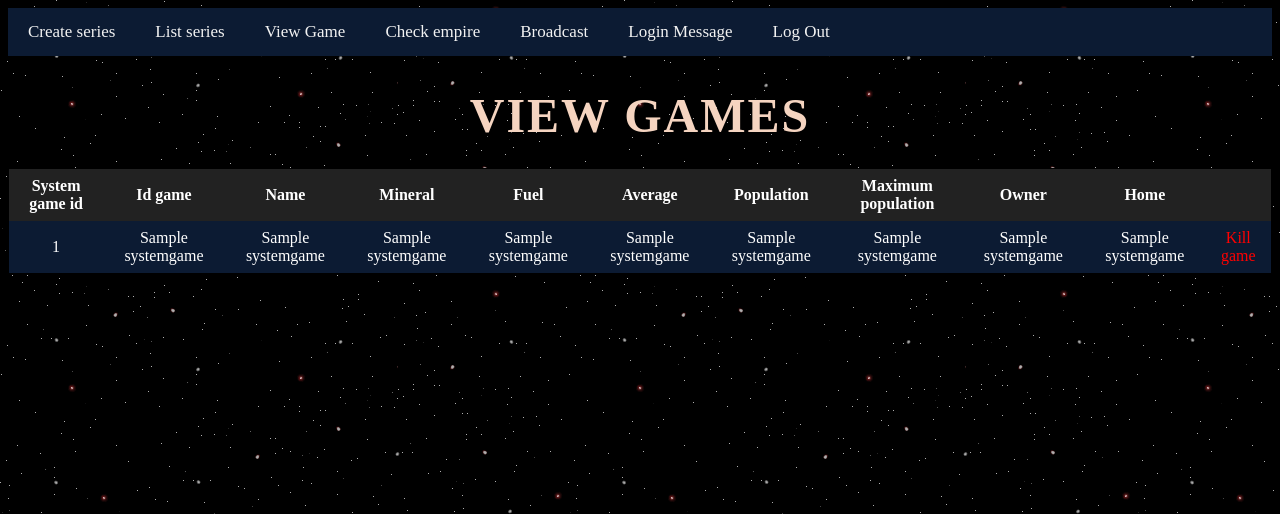
After one commit to ThomasDelhayeCondorcet/StellarCrisisThomasLaurie2023, a Flask app: page /ViewGame in a window 1280 px wide. The commit adds this page. Shown: the top 514 px of the page. Run offline with Flask 3, Linux system fonts and the light colour scheme; a database or web service that is not in the repository returns one stand-in record (values such as "Sample title"); some libraries are stand-ins or nearby versions.

```diff
--- a/app.py
+++ b/app.py
@@ -430,22 +430,33 @@ def UserPage():
     cursor.execute(query)
     logmsg = cursor.fetchone()[0]
     return render_template("UserPage.html", Broadcast=Broadcast, logmsg=logmsg)
-@app.route("/ListGames", methods=['GET', 'POST'])
+@app.route("/ListGames")
 def ListGames():
-    if request.method == 'POST':
-        return render_template("ListGames.html")
-    else:
-
         conn = psycopg2.connect(host="student.endor.be", port="5433", database="py2306", user="py2306",
                             password="graiple56laibla")
-        query = "SELECT * FROM game Join series ON game.sid = series.sid"
+        query = "SELECT * FROM game order by gid"
         cursor = conn.cursor()
         cursor.execute(query)
         games = cursor.fetchall()
-        cursor.close()
-        conn.close()
-        return render_template("ListGames.html")
+        return render_template("ListGames.html", games=games)
+@app.route("/JoinGame/<gid>")
+def JoinGame(gid):
+    user = session["User"]
+    conn = psycopg2.connect(host="student.endor.be", port="5433", database="py2306", user="py2306",
+                            password="graiple56laibla")
+    query = "Insert into usergame (pid, gid) VALUES (%s, %s)"
+    data = (user[0], gid)
+    cursor = conn.cursor()
+    cursor.execute(query,data)
+    cursor.close()
 
+    query2="Update game set fullgame = fullgame + 1 Where gid = %s"
+    data2=(gid,)
+    cursor2=conn.cursor()
+    cursor2.execute(query2,data2)
+    conn.commit()
+
+    return redirect(url_for("UserPage"))
 
 @app.route("/YourGames", methods=['GET', 'POST'])
 def YourGames():
@@ -453,7 +464,58 @@ def YourGames():
 
 @app.route("/NewGame", methods=['GET', 'POST'])
 def NewGame():
-    return render_template("NewGame.html")
+    conn = psycopg2.connect(host="student.endor.be", port="5433", database="py2306", user="py2306",
+                            password="graiple56laibla")
+    query = "SELECT * FROM series WHERE count < max "
+    cursor = conn.cursor()
+    cursor.execute(query)
+    series = cursor.fetchall()
+    return render_template("NewGame.html", series=series)
+@app.route("/CreateGame/<sid>")
+def CreateGame(sid):
+    conn = psycopg2.connect(host="student.endor.be", port="5433", database="py2306", user="py2306",
+                            password="graiple56laibla")
+    query = "Select * from series WHERE sid=%s"
+    data = (sid,)
+    cursor = conn.cursor()
+    cursor.execute(query,data)
+    serie= cursor.fetchone()
+    cursor.close()
+
+    query2= "INSERT into game (sid, gnumber, ufirst, ulast, utime, sadd, avgag, avgmin, avgfuel, bridier) VALUES (%s, %s, %s, %s, %s, %s, %s, %s, %s, %s)"
+    data2= (sid, serie[6], serie[17], serie[18], serie[13], serie[52], serie[41], serie[42], serie[43], serie[12])
+    cursor2 = conn.cursor()
+    cursor2.execute(query2,data2)
+    conn.commit()
+    cursor2.close()
+
+    query3 = "Update series SET count =%s Where sid =%s"
+    data3 = (serie[6]+1,sid)
+    cursor3=conn.cursor()
+    cursor3.execute(query3,data3)
+    conn.commit()
+
+    return redirect(url_for("UserPage"))
+@app.route("/ViewGame")
+def ViewGame():
+    conn = psycopg2.connect(host="student.endor.be", port="5433", database="py2306", user="py2306",
+                            password="graiple56laibla")
+    cursor = conn.cursor()
+    cursor.execute('SELECT * FROM systemgame')
+    game_data = cursor.fetchall()
+    conn.close()
+    return render_template('ViewGame.html', game_data=game_data)
+
+@app.route("/KillGame/<gid>")
+def KillGame(gid):
+    conn = psycopg2.connect(host="student.endor.be", port="5433", database="py2306", user="py2306",
+                            password="graiple56laibla")
+    query = "DELETE FROM game WHERE gid= %s"
+    data= (gid,)
+    cursor = conn.cursor()
+    cursor.execute(query, data)
+    conn.commit()
+    return redirect(url_for("ViewGame"))
 
 @app.route("/OpenGames", methods=['GET', 'POST'])
 def OpenGames():
--- a/templates/BroadCast.html
+++ b/templates/BroadCast.html
@@ -10,6 +10,7 @@
         <div class="topNav">
             <a href="CreateSeries">Create series</a>
             <a href="ListSeries">List series</a>
+            <a href="ViewGame">View Game</a>
             <a href="CheckEmpire">Check empire</a>
             <a href="Broadcast">Broadcast</a>
             <a href="LoginMessage">Login Message</a>
--- a/templates/CheckEmpire.html
+++ b/templates/CheckEmpire.html
@@ -10,6 +10,7 @@
         <div class="topNav">
             <a href="CreateSeries">Create series</a>
             <a href="ListSeries">List series</a>
+            <a href="ViewGame">View Game</a>
             <a href="CheckEmpire">Check empire</a>
             <a href="Broadcast">Broadcast</a>
             <a href="LoginMessage">Login Message</a>
--- a/templates/CreateSeries.html
+++ b/templates/CreateSeries.html
@@ -17,6 +17,7 @@
         <div class="topNav">
             <a href="CreateSeries">Create series</a>
             <a href="ListSeries">List series</a>
+            <a href="ViewGame">View Game</a>
             <a href="CheckEmpire">Check empire</a>
             <a href="Broadcast">Broadcast</a>
             <a href="LoginMessage">Login Message</a>
--- a/templates/EditEmpire.html
+++ b/templates/EditEmpire.html
@@ -21,6 +21,7 @@
         <div class="topNav">
             <a href="/CreateSeries">Create series</a>
             <a href="/ListSeries">List series</a>
+            <a href="/ViewGame">View Game</a>
             <a href="/CheckEmpire">Check empire</a>
             <a href="/Broadcast">Broadcast</a>
             <a href="/LoginMessage">Login Message</a>
--- a/templates/EditSerie.html
+++ b/templates/EditSerie.html
@@ -17,6 +17,7 @@
         <div class="topNav">
             <a href="/CreateSeries">Create series</a>
             <a href="/ListSeries">List series</a>
+            <a href="/ViewGame">View Game</a>
             <a href="/CheckEmpire">Check empire</a>
             <a href="/Broadcast">Broadcast</a>
             <a href="LoginMessage">Login Message</a>
--- a/templates/ListSeries.html
+++ b/templates/ListSeries.html
@@ -10,6 +10,7 @@
         <div class="topNav">
             <a href="CreateSeries">Create series</a>
             <a href="ListSeries">List series</a>
+            <a href="ViewGame">View Game</a>
             <a href="CheckEmpire">Check empire</a>
             <a href="Broadcast">Broadcast</a>
             <a href="LoginMessage">Login Message</a>
--- a/templates/LoginMessage.html
+++ b/templates/LoginMessage.html
@@ -10,6 +10,7 @@
     <div class="topNav">
         <a href="CreateSeries">Create series</a>
         <a href="ListSeries">List series</a>
+        <a href="ViewGame">View Game</a>
         <a href="CheckEmpire">Check empire</a>
         <a href="Broadcast">Broadcast</a>
         <a href="LoginMessage">Login Message</a>
--- /dev/null
+++ b/templates/ViewGame.html
@@ -0,0 +1,56 @@
+<!DOCTYPE html>
+<html lang="en">
+<head>
+    <meta charset="UTF-8">
+    <title>View game</title>
+    <link rel="stylesheet" href="/static/CSS/StellarCrisis.css">
+</head>
+<body>
+    <header>
+        <div class="topNav">
+            <a href="CreateSeries">Create series</a>
+            <a href="ListSeries">List series</a>
+            <a href="ViewGame">View Game</a>
+            <a href="CheckEmpire">Check empire</a>
+            <a href="Broadcast">Broadcast</a>
+            <a href="LoginMessage">Login Message</a>
+            <a href="LogOut">Log Out</a>
+        </div>
+    </header>
+    <h1 style="text-align: center">View games</h1>
+    <table class="table">
+        <thead>
+            <tr>
+                <th>System game id</th>
+                <th>Id game</th>
+                <th>Name</th>
+                <th>Mineral</th>
+                <th>Fuel</th>
+                <th>Average</th>
+                <th>Population</th>
+                <th>Maximum population</th>
+                <th>Owner</th>
+                <th>Home</th>
+                <th></th>
+            </tr>
+        </thead>
+        <tbody>
+            {% for game_row in game_data %}
+            <tr>
+                <td>{{ game_row[0] }}</td>
+                <td>{{ game_row[1] }}</td>
+                <td>{{ game_row[2] }}</td>
+                <td>{{ game_row[3] }}</td>
+                <td>{{ game_row[4] }}</td>
+                <td>{{ game_row[5] }}</td>
+                <td>{{ game_row[6] }}</td>
+                <td>{{ game_row[9] }}</td>
+                <td>{{ game_row[10] }}</td>
+                <td>{{ game_row[11] }}</td>
+                <td><a style="color: red" href="KillGame/{{ game_row[1] }}">Kill game</a></td>
+            </tr>
+            {% endfor %}
+        </tbody>
+    </table>
+</body>
+</html>
```
Also changed, not shown: templates/ListGames.html (+15 -8 lines).
